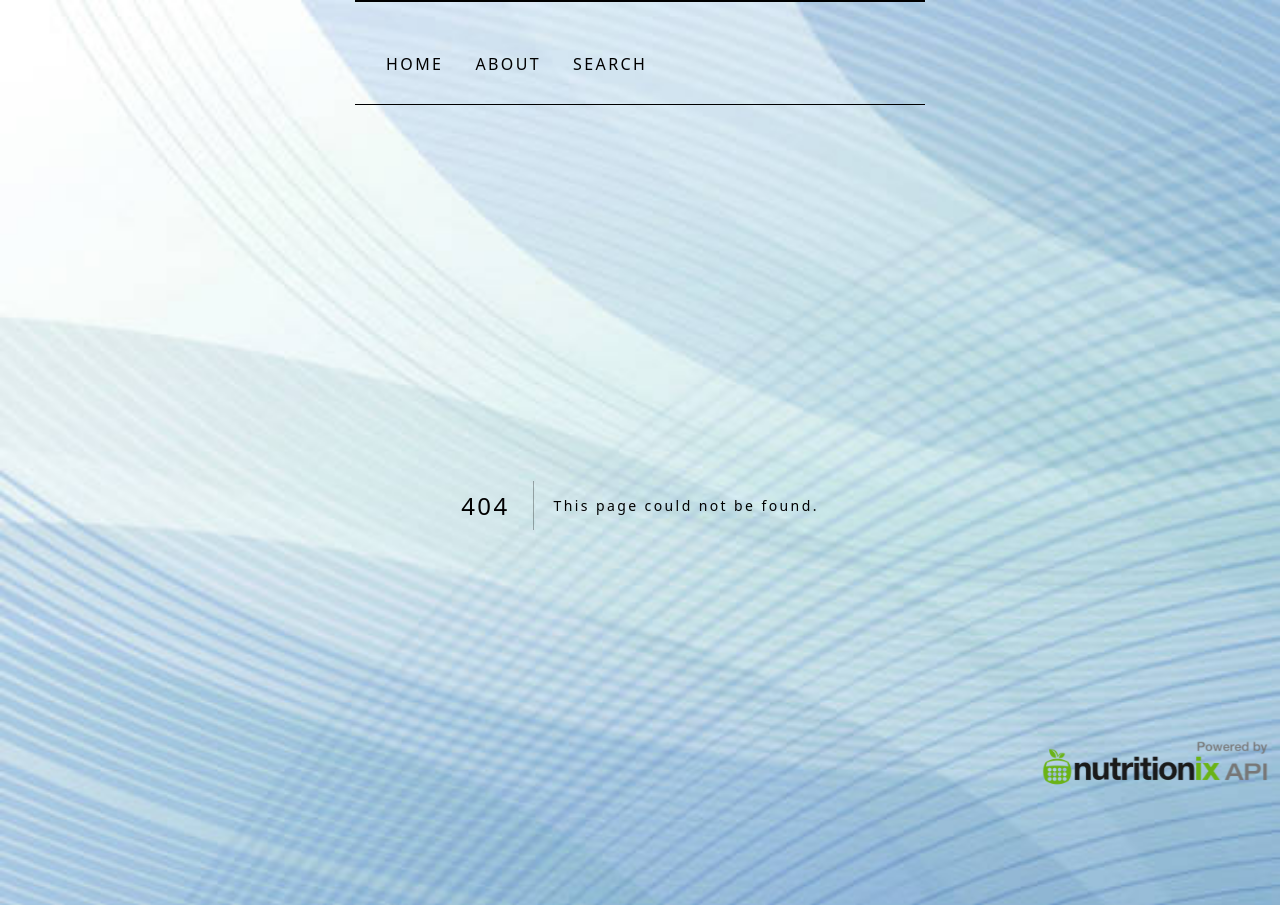
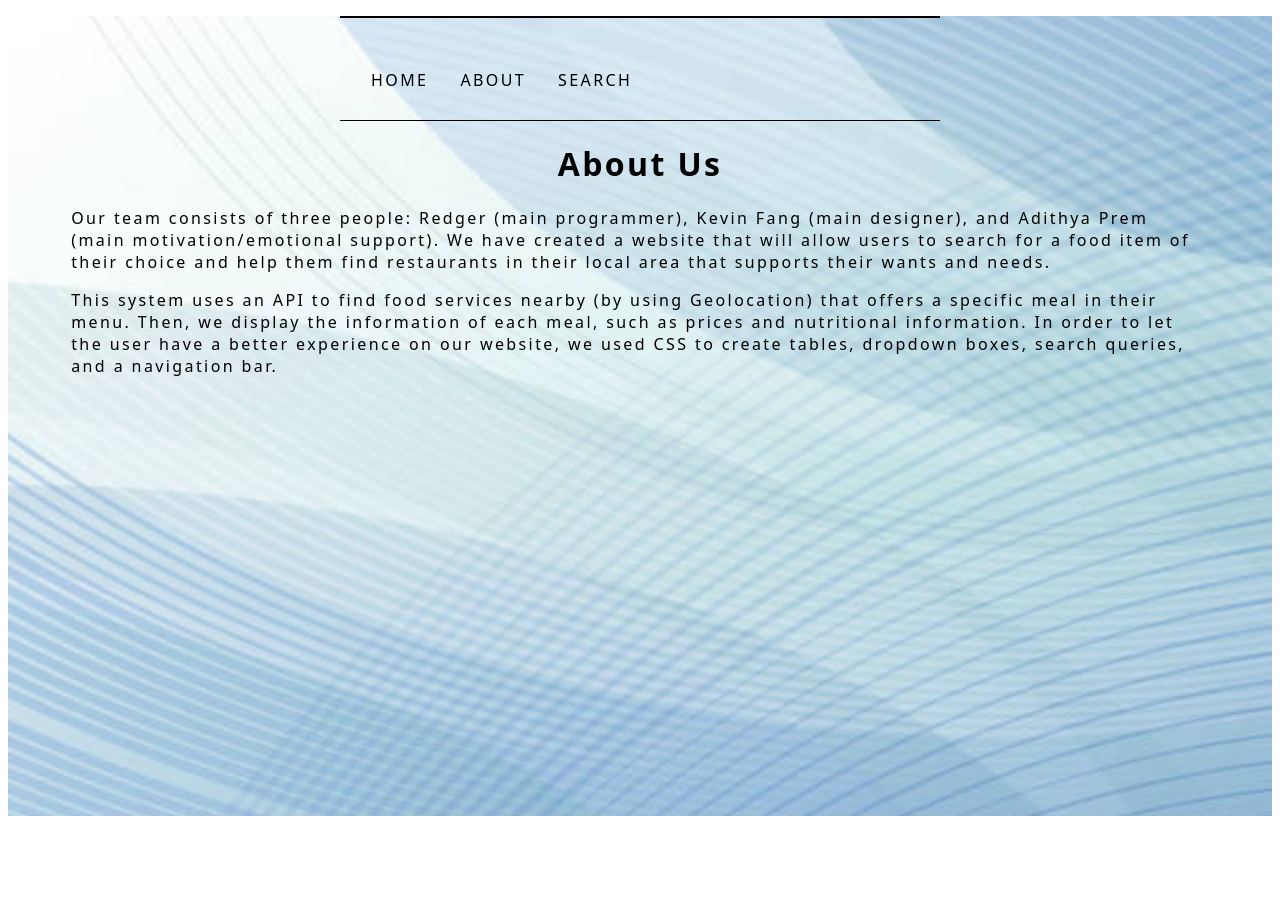
Before and after one commit to narutopig/food-finder, a Next.js app: page /about in a window 1280 px wide. Before the commit this address had no page. After the commit the page ends 824 px from the top, so only its background shows below. Built offline with nearby package versions, Linux system fonts and the light colour scheme.

Commit message:
I HATE CSS AHHHHHHH

```diff
--- a/src/app/globals.css
+++ b/src/app/globals.css
@@ -4,29 +4,23 @@
 
 * {
   box-sizing: border-box;
-  padding: 0;
-  margin: 0;
 }
 
-#main body {
+.main body {
   align-items: center;
   justify-content: center;
+  margin: 0;
 }
 
 html,
 body {
-  max-width: 100vw;
-  overflow-x: hidden;
+  margin: 0;
+  padding: 0;
 }
 
+html,
 body {
-  color: black;
-  background: linear-gradient(
-      to bottom,
-      transparent,
-      rgb(var(--background-end-rgb))
-    )
-    rgb(var(--background-start-rgb));
+  overflow-x: hidden;
 }
 
 a {
--- a/src/app/head.tsx
+++ b/src/app/head.tsx
@@ -1,7 +1,6 @@
 export default function Head() {
   return (
     <>
-      <title>Restaurant Finder</title>
       <meta content="width=device-width, initial-scale=1" name="viewport" />
       <meta name="description" content="Generated by create next app" />
       <link rel="icon" href="/favicon.ico" />
--- a/src/app/page.tsx
+++ b/src/app/page.tsx
@@ -2,7 +2,6 @@
 
 export default function Home() {
   return (
-    <div>
     <div className="content">
       <br />
       <p>Find the right food, in the right places.</p>
@@ -10,6 +9,5 @@ export default function Home() {
       <hr />
       <img src="/restaurant.jpg" alt="restaurant image" />
     </div>
-    </div>
   );
 }
--- a/src/components/navbar.tsx
+++ b/src/components/navbar.tsx
@@ -4,6 +4,7 @@ import styles from "./navbar.module.css";
 function Navbar() {
   return (
     <div className={styles.navbar}>
+      <title>Restaurant Finder</title>
       <nav>
         <ul>
           <br />
--- /dev/null
+++ b/src/pages/about.tsx
@@ -0,0 +1,30 @@
+import styles from "@/app/page.module.css";
+import Navbar from "@/components/navbar";
+
+function About() {
+  return (
+    <div className={styles.container}>
+      <Navbar />
+      <center>
+        <h1>About Us</h1>
+        <p style={{ textAlign: "left" }}>
+          Our team consists of three people: Redger (main programmer), Kevin
+          Fang (main designer), and Adithya Prem (main motivation/emotional
+          support). We have created a website that will allow users to search
+          for a food item of their choice and help them find restaurants in
+          their local area that supports their wants and needs.
+        </p>
+        <p style={{ textAlign: "left" }}>
+          This system uses an API to find food services nearby (by using
+          Geolocation) that offers a specific meal in their menu. Then, we
+          display the information of each meal, such as prices and nutritional
+          information. In order to let the user have a better experience on our
+          website, we used CSS to create tables, dropdown boxes, search queries,
+          and a navigation bar.
+        </p>
+      </center>
+    </div>
+  );
+}
+
+export default About;
```
Also changed, not shown: src/pages/search.tsx (+6 -1 lines). Lines whose indentation alone changed are shown as unchanged.
